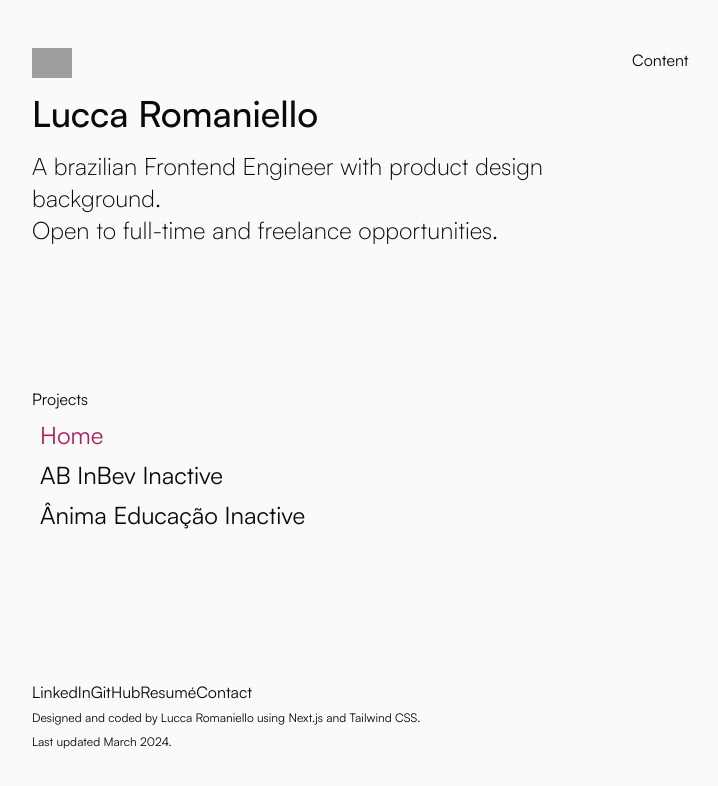
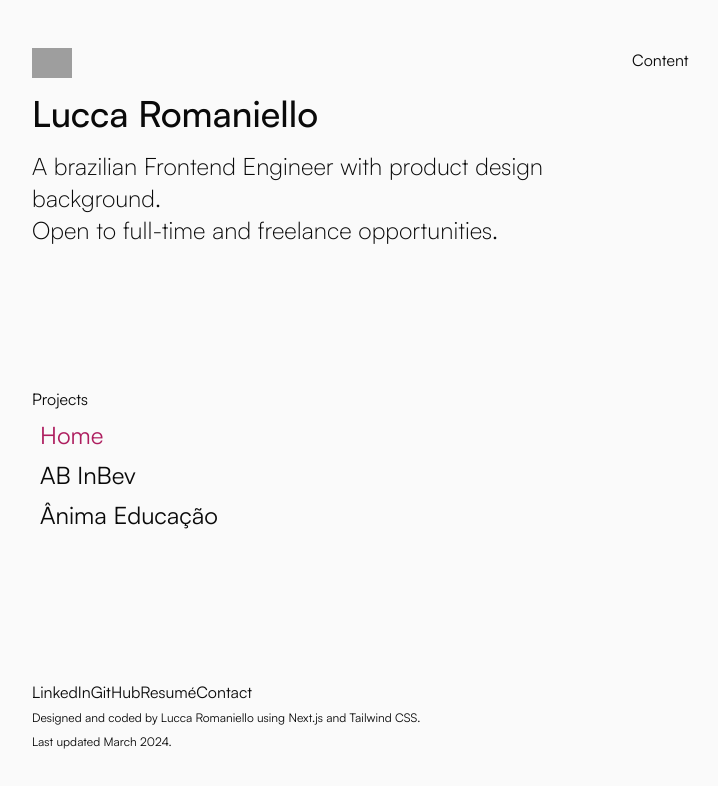
Before and after one commit to luccaromaniello/portfolio, a Next.js app: page / in a window 1280 px wide. Shown: the top 786 px of the page, without its empty margins (16-734 px from the left). Built offline with nearby package versions, Linux system fonts and the light colour scheme; grey boxes are pictures that could not be loaded.

Commit message:
Removes inactive comment from links

```diff
--- a/src/components/MenuItem/index.tsx
+++ b/src/components/MenuItem/index.tsx
@@ -9,5 +9,5 @@ interface MenuItemProps {
 export const MenuItem = ({ name, pageReference, active }: MenuItemProps) => {
   return active ?
     <Link href={pageReference} className="text-2xl font-normal text-primary-main hover:text-secondary-text">{name}</Link> :
-    <Link href={pageReference} className="text-2xl font-normal hover:text-secondary-text">{name} Inactive</Link>
+    <Link href={pageReference} className="text-2xl font-normal hover:text-secondary-text">{name}</Link>
 };
```
